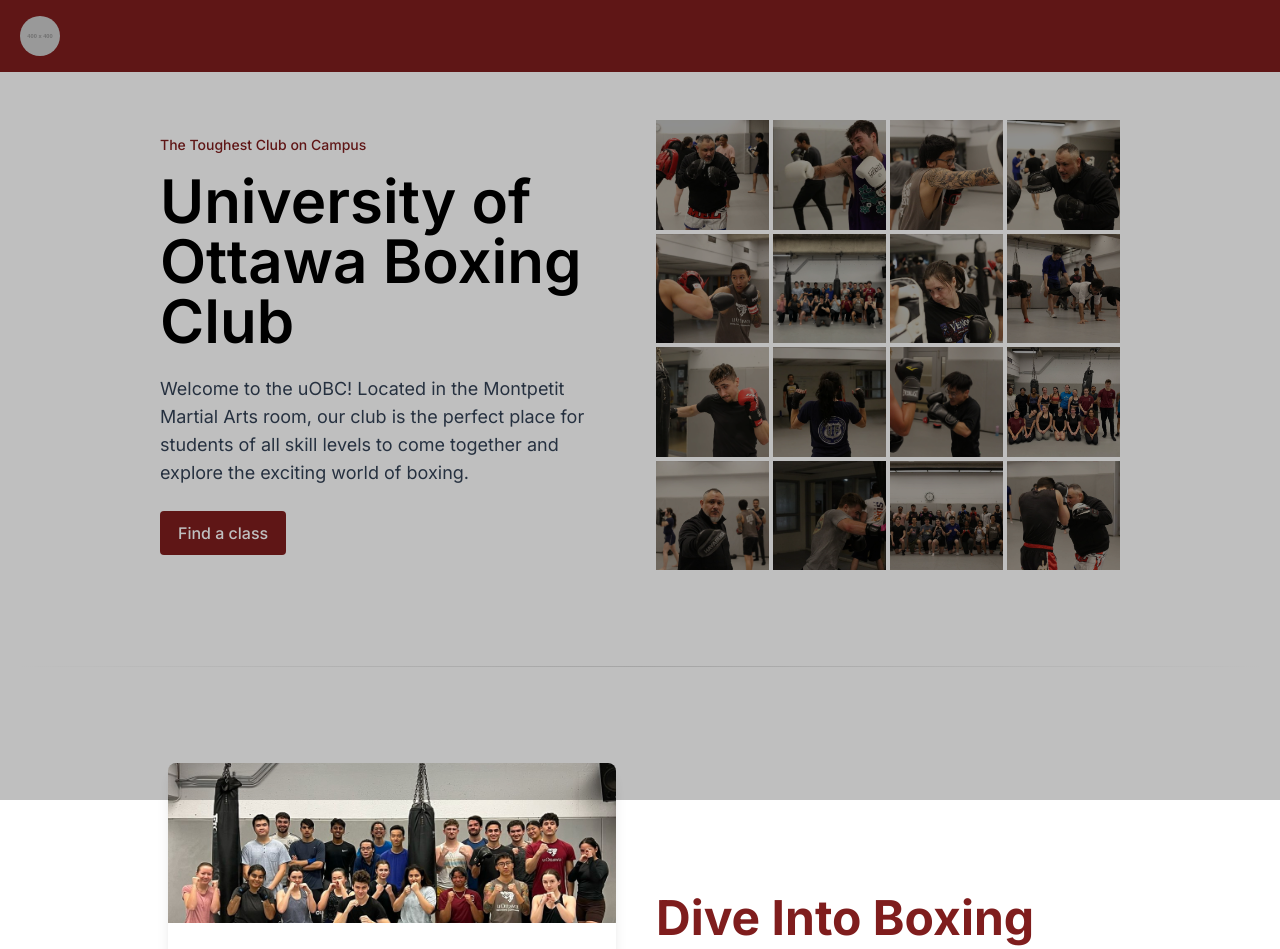
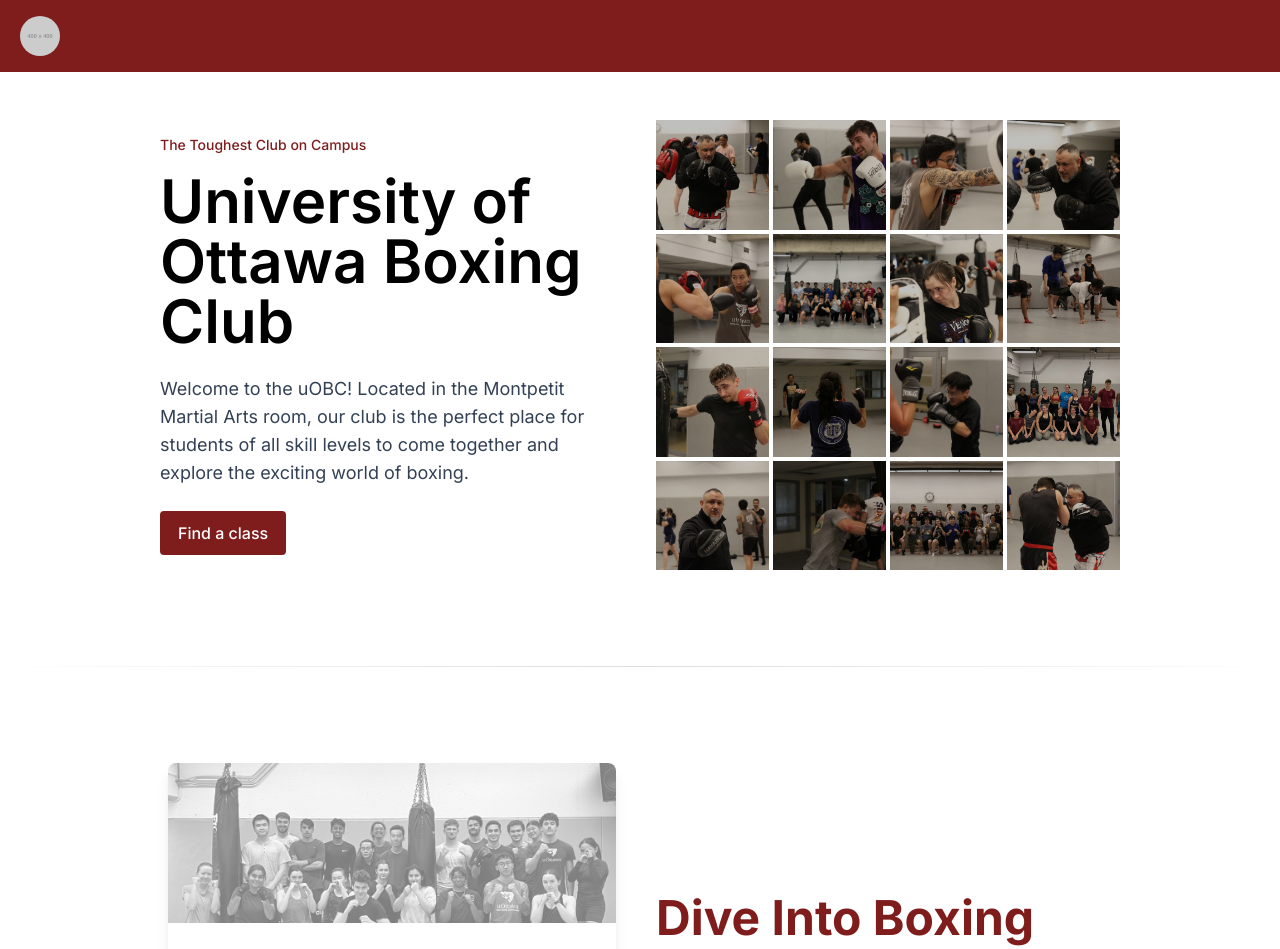
Before and after one commit to sam-harri/uOBC, a Next.js app in the folder uobc-client/: page /uOBC/ in a window 1280 px wide. Shown: the top 949 px of the page. Built offline with nearby package versions, Linux system fonts and the light colour scheme; no server answers.

Commit message:
greyscale image

```diff
--- a/uobc-client/src/components/ClassRegistration.tsx
+++ b/uobc-client/src/components/ClassRegistration.tsx
@@ -148,13 +148,11 @@
                 className="h-40 bg-cover bg-center rounded-t-lg overflow-hidden flex items-center justify-center"
                 style={{
                     backgroundImage: `url(/uOBC/1.jpg)`,
+                    filter: 'grayscale(100%)',
+                    opacity: '0.5'
                 }}
             >
             </div>
-            <div
-                        className="absolute inset-0 bg-black opacity-25"
-                        style={{ zIndex: 1 }}
-                    ></div>
             <p className='text-transparent text-xs'></p>
             <div className="p-6">
                 {/* Dropdown for class selection */}
```
